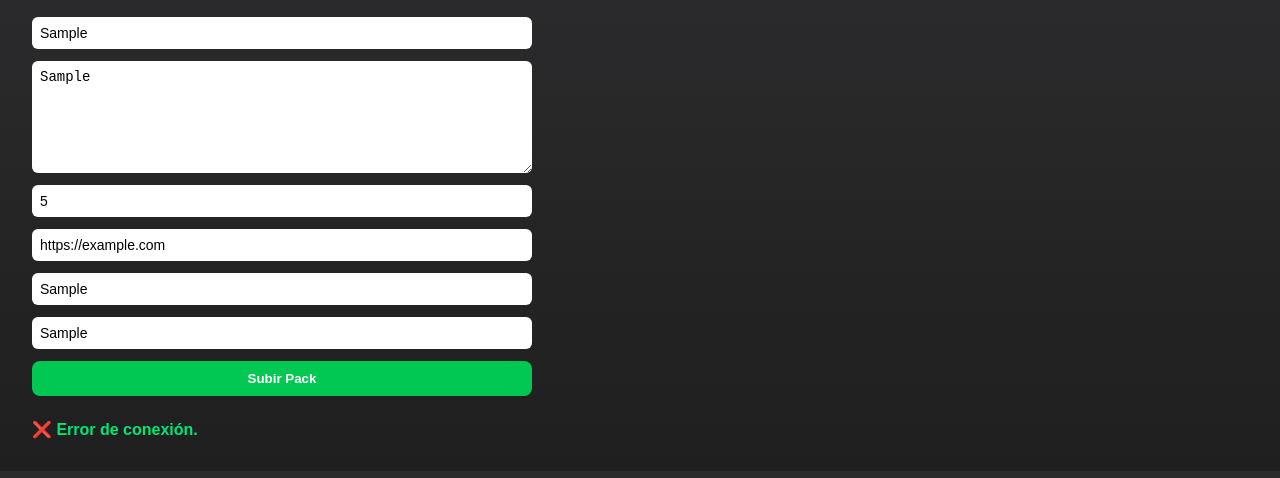
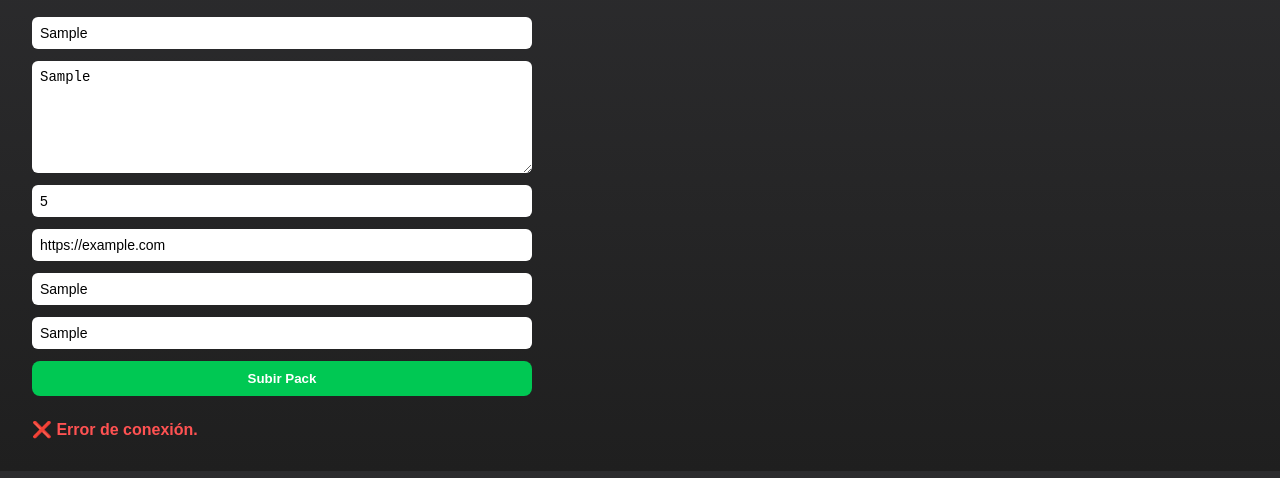
Before and after one commit to alfeicon/Alfeicon-games, a plain HTML site: page admin.html in a window 1280 px wide. Both pictures are taken after typing "Sample", "Sample", "5", "https://example.com", "Sample", "Sample" into the empty fields and a click on the button "Subir Pack". Shown: the part 72-550 px from the top of the page. Drawn offline with Linux system fonts and the light colour scheme; no server answers.

Commit message:
Update admin.html

```diff
--- a/admin.html
+++ b/admin.html
@@ -42,8 +42,15 @@
 
     .success {
       margin-top: 12px;
+      font-weight: bold;
+    }
+
+    .success.ok {
       color: #00e676;
-      font-weight: bold;
+    }
+
+    .success.error {
+      color: #ff5252;
     }
   </style>
 </head>
@@ -69,7 +76,7 @@ form.addEventListener("submit", async (e) => {
       e.preventDefault();
 
       const datos = Object.fromEntries(new FormData(form));
-  const baseUrl = "https://script.google.com/macros/s/AKfycb.../exec"; // 🔁 Usa la URL real actualizada
+      const baseUrl = "https://script.google.com/macros/s/AKfycbxMiNdxcLxZXrJL0tyzerH0A_MwqrfZUQiwiNjXIlgnh_hw2Z5OKx9vYNBr1F2i67rL/exec";
 
       const url = `${baseUrl}?packId=${encodeURIComponent(datos.packId)}&juegos=${encodeURIComponent(datos.juegosIncluidos)}&precio=${datos.precio}&imagen=${encodeURIComponent(datos.imagenURL)}&estado=${encodeURIComponent(datos.estado)}&consola=${encodeURIComponent(datos.consola)}`;
 
@@ -78,12 +85,15 @@ form.addEventListener("submit", async (e) => {
         const text = await res.text();
         if (text === "OK") {
           mensaje.textContent = "✅ Pack agregado correctamente.";
+          mensaje.className = "success ok";
           form.reset();
         } else {
           mensaje.textContent = "❌ Error al subir pack.";
+          mensaje.className = "success error";
         }
       } catch (error) {
         mensaje.textContent = "❌ Error de conexión.";
+        mensaje.className = "success error";
       }
     });
   </script>
```
Lines whose indentation alone changed are shown as unchanged.
